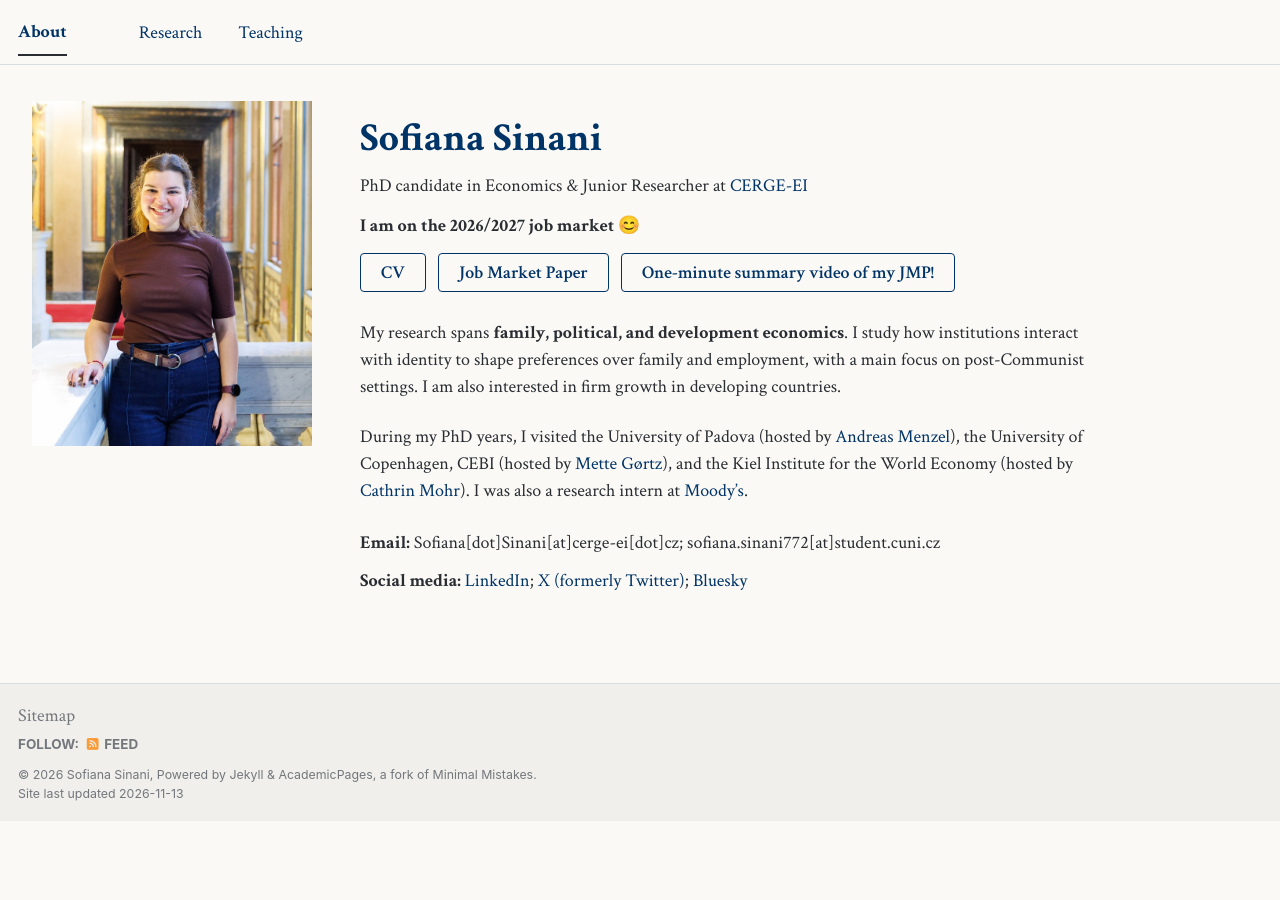
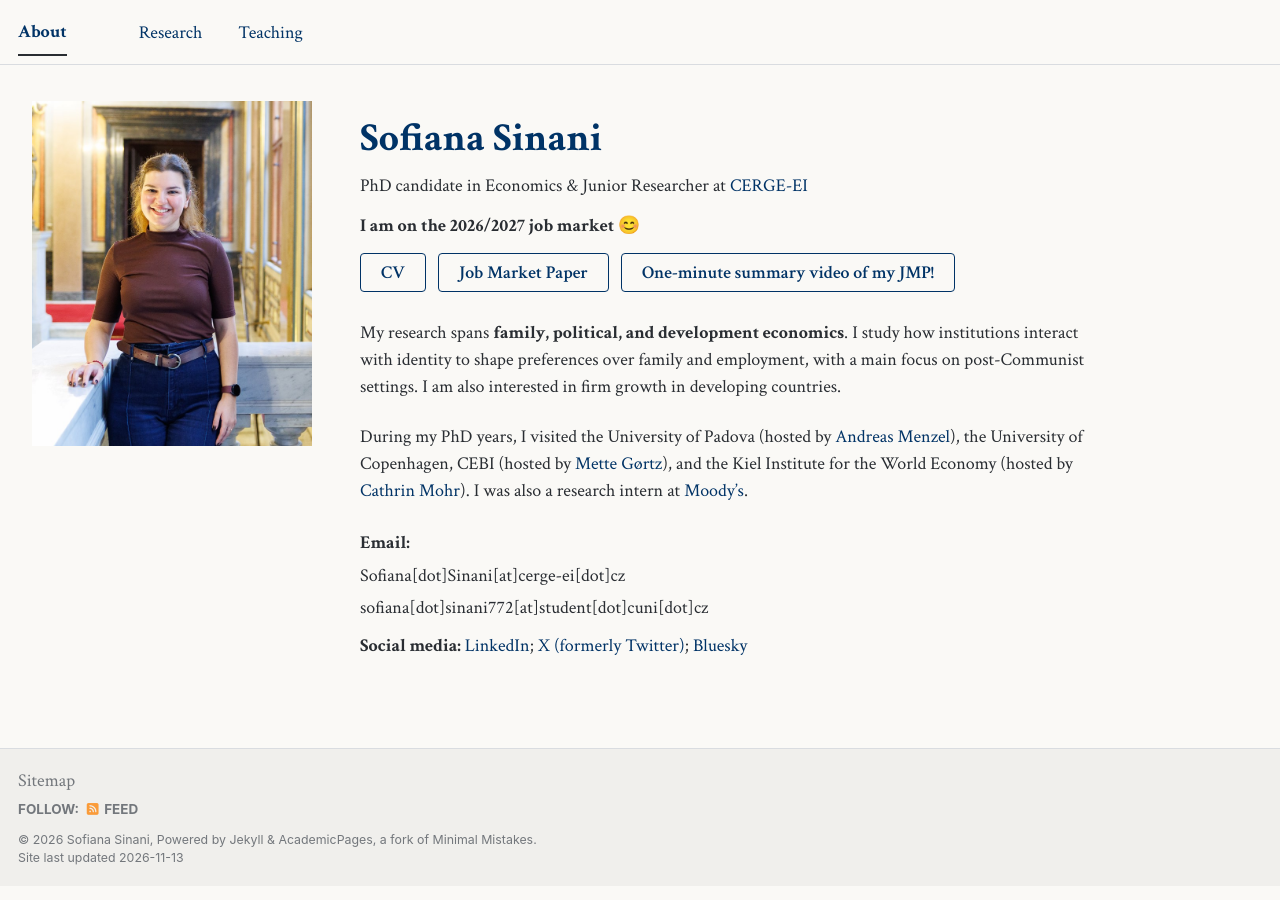
Before and after one commit to sofianasinani/sofianasinani.github.io, a Jekyll site: the page built from _pages/about.md, in a window 1280 px wide. Built offline with Jekyll 4.4.1, drawn with Linux system fonts in a browser that asks for light colours; a script bundle is joined from its source files by our own code; library files that are not in the unit come from our copies.

Commit message:
Update about page with new contact information

```diff
--- a/_pages/about.md
+++ b/_pages/about.md
@@ -23,6 +23,10 @@ My research spans **family, political, and development economics**. I study how
 During my PhD years, I visited the University of Padova (hosted by [Andreas Menzel](https://sites.google.com/view/andreasmenzel/home)), the University of Copenhagen, CEBI (hosted by [Mette Gørtz](https://web.econ.ku.dk/gortz/)), and the Kiel Institute for the World Economy (hosted by [Cathrin Mohr](https://sites.google.com/view/cathrinmohr/home)). I was also a research intern at [Moody's](https://www.moodys.com/).
 
 <div style="margin: 0; padding: 0; line-height: 1.8;">
-<p style="margin: 0 0 5px 0;"><strong>Email:</strong> Sofiana[dot]Sinani[at]cerge-ei[dot]cz; sofiana.sinani772[at]student.cuni.cz</p>
+<p style="margin: 0 0 5px 0;">
+  <strong>Email:</strong><br>
+  Sofiana[dot]Sinani[at]cerge-ei[dot]cz<br>
+  sofiana[dot]sinani772[at]student[dot]cuni[dot]cz
+</p>
 <p style="margin: 0 0 5px 0;"><strong>Social media:</strong> <a href="https://www.linkedin.com/in/sofiana-sinani/">LinkedIn</a>; <a href="https://x.com/SofianaSinani">X (formerly Twitter)</a>; <a href="https://bsky.app/profile/sofianasinani.bsky.social">Bluesky</a></p>
 </div>
```
